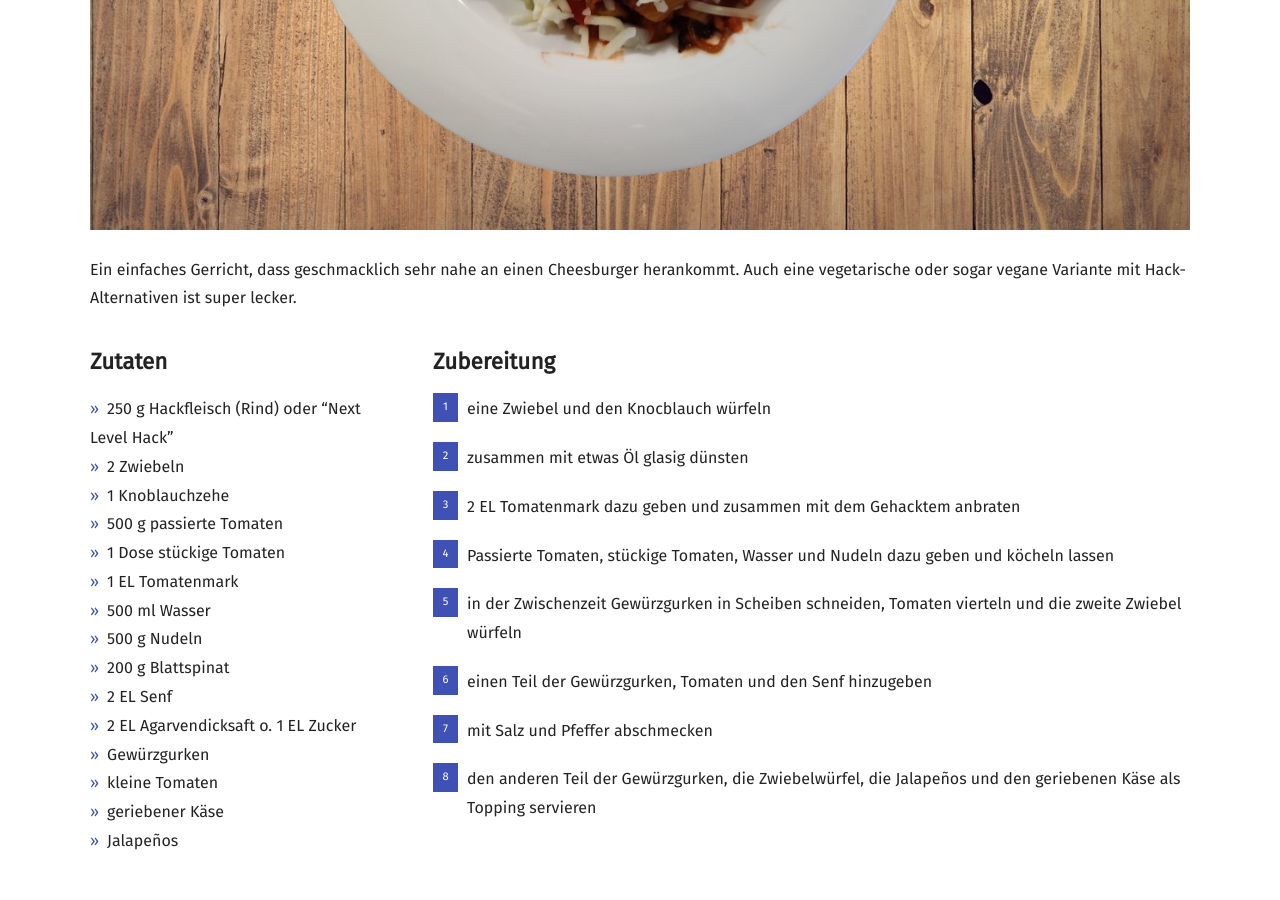
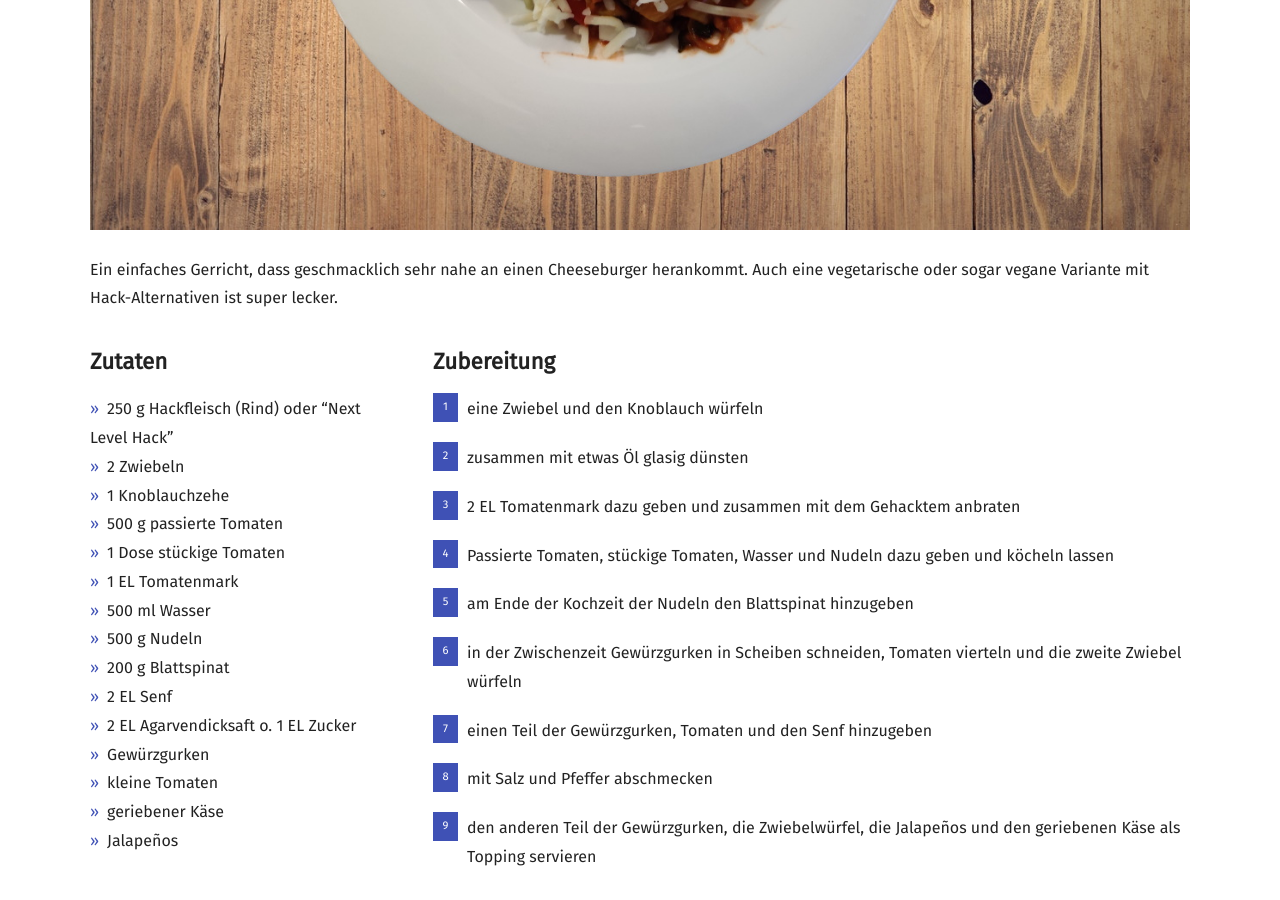
Before and after one commit to noahrmal/recipe-md, a Jekyll site: the page built from _recipes/one-pot-cheeseburger-pasta.md, in a window 1280 px wide and 900 px high, scrolled down 579 px. Built offline with Jekyll 4.4.1, drawn with Linux system fonts in a browser that asks for light colours; some web fonts are replaced; some of the changed text lies outside the part shown.

Commit message:
Fix typos in cheeseburger paste recipe

```diff
--- a/_recipes/one-pot-cheesburger-pasta.md
+++ b/_recipes/one-pot-cheeseburger-pasta.md
@@ -1,8 +1,8 @@
 ---
 
 layout: recipe
-title:  "One-Pot Cheesburger Pasta"
-image: one-pot-cheesburger-pasta.jpg
+title:  "One-Pot Cheeseburger Pasta"
+image: one-pot-cheeseburger-pasta.jpg
 
 ingredients:
 - 250 g Hackfleisch (Rind) oder "Next Level Hack"
@@ -22,10 +22,11 @@ ingredients:
 - Jalapeños
 
 directions:
-- eine Zwiebel und den Knocblauch würfeln
+- eine Zwiebel und den Knoblauch würfeln
 - zusammen mit etwas Öl glasig dünsten
 - 2 EL Tomatenmark dazu geben und zusammen mit dem Gehacktem anbraten
 - Passierte Tomaten, stückige Tomaten, Wasser und Nudeln dazu geben und köcheln lassen
+- am Ende der Kochzeit der Nudeln den Blattspinat hinzugeben
 - in der Zwischenzeit Gewürzgurken in Scheiben schneiden, Tomaten vierteln und die zweite Zwiebel würfeln
 - einen Teil der Gewürzgurken, Tomaten und den Senf hinzugeben
 - mit Salz und Pfeffer abschmecken
@@ -33,4 +34,4 @@ directions:
 
 ---
 
-Ein einfaches Gerricht, dass geschmacklich sehr nahe an einen Cheesburger herankommt. Auch eine vegetarische oder sogar vegane Variante mit Hack-Alternativen ist super lecker.
+Ein einfaches Gerricht, dass geschmacklich sehr nahe an einen Cheeseburger herankommt. Auch eine vegetarische oder sogar vegane Variante mit Hack-Alternativen ist super lecker.
```
Also changed, not shown: images/one-pot-cheeseburger-pasta.jpg (renamed from images/one-pot-cheesburger-pasta.jpg).
